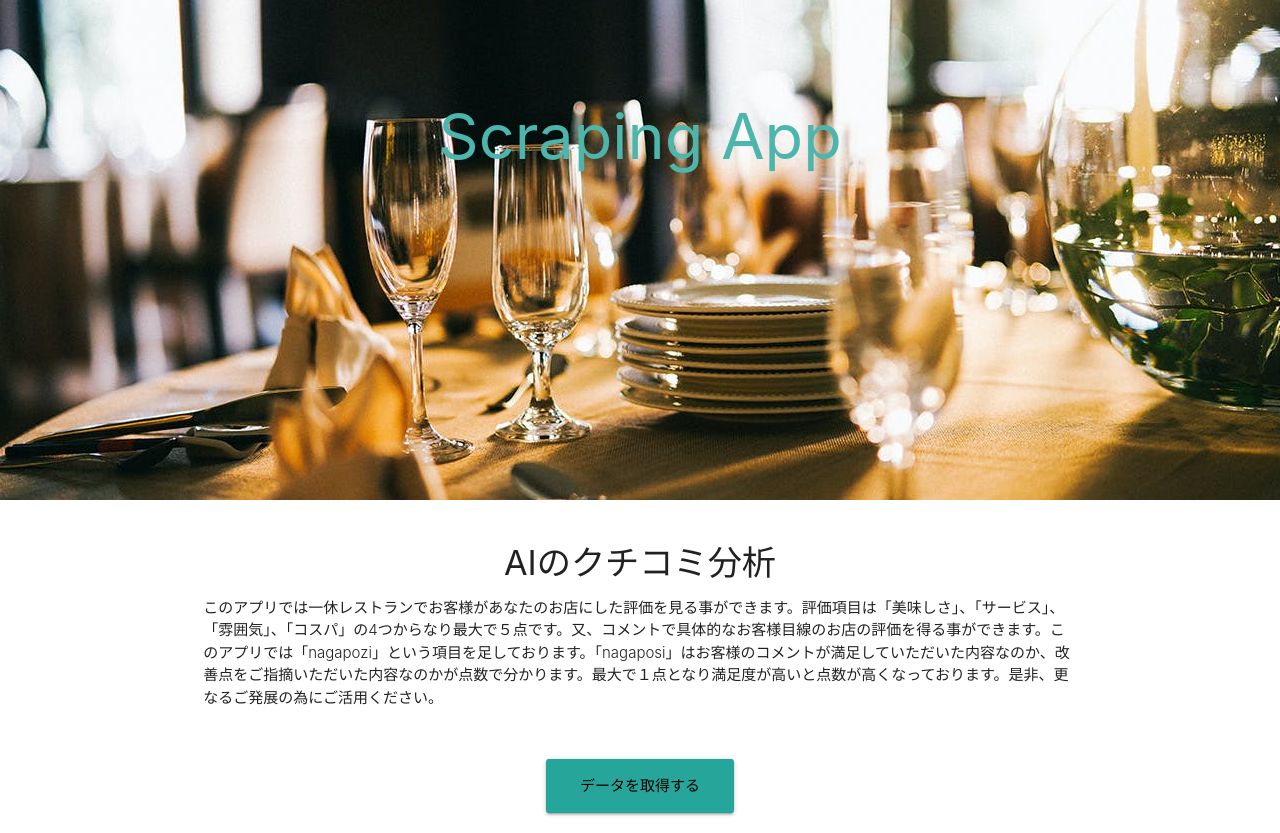
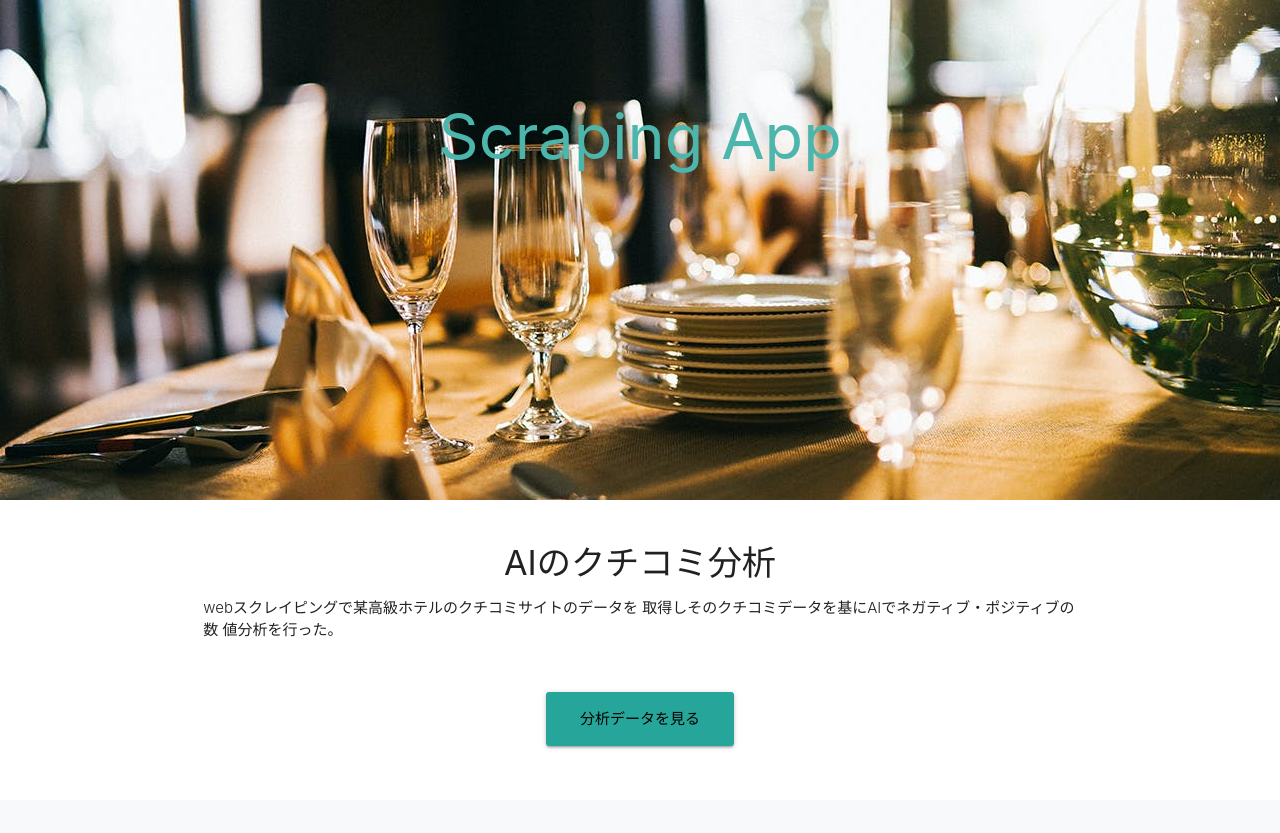
Before and after one commit to Nakano0921/negaposi_app, a Flask app: page / in a window 1280 px wide. After the commit the page ends 749 px from the top, so only its background shows below. Run offline with Flask 2, Linux system fonts and the light colour scheme.

Commit message:
ポートフォリオ用に変更

```diff
--- a/app.py
+++ b/app.py
@@ -41,7 +41,7 @@ def res_name_csv():
 
 @app.route("/display", methods=["POST"])
 def display_csv():
-    result = q.enqueue(scraping_asses)
+    # result = q.enqueue(scraping_asses)
     df = pd.read_csv("scraping/assesment.csv")
     header = df.columns
     record = df.values.tolist()
--- a/templates/top.html
+++ b/templates/top.html
@@ -21,7 +21,7 @@
         <h3><i class="mdi-content-send brown-text"></i></h3>
         <h4>AIのクチコミ分析</h4>
         <p class="left-align light">
-          このアプリでは一休レストランでお客様があなたのお店にした評価を見る事ができます。評価項目は「美味しさ」、「サービス」、「雰囲気」、「コスパ」の4つからなり最大で５点です。又、コメントで具体的なお客様目線のお店の評価を得る事ができます。このアプリでは「nagapozi」という項目を足しております。「nagaposi」はお客様のコメントが満足していただいた内容なのか、改善点をご指摘いただいた内容なのかが点数で分かります。最大で１点となり満足度が高いと点数が高くなっております。是非、更なるご発展の為にご活用ください。
+          webスクレイピングで某高級ホテルのクチコミサイトのデータを 取得しそのクチコミデータを基にAIでネガティブ・ポジティブの数 値分析を行った。
         </p>
       </div>
     </div>
@@ -29,7 +29,7 @@
 </div>
 <div class="row center">
   <form action="/display" method="POST">
-    <input type="submit" value="データを取得する" class="btn-large waves-effect waves-light teal lighten-1">
+    <input type="submit" value="分析データを見る" class="btn-large waves-effect waves-light teal lighten-1">
   </form>
 </div>
 {% endblock %}
```
